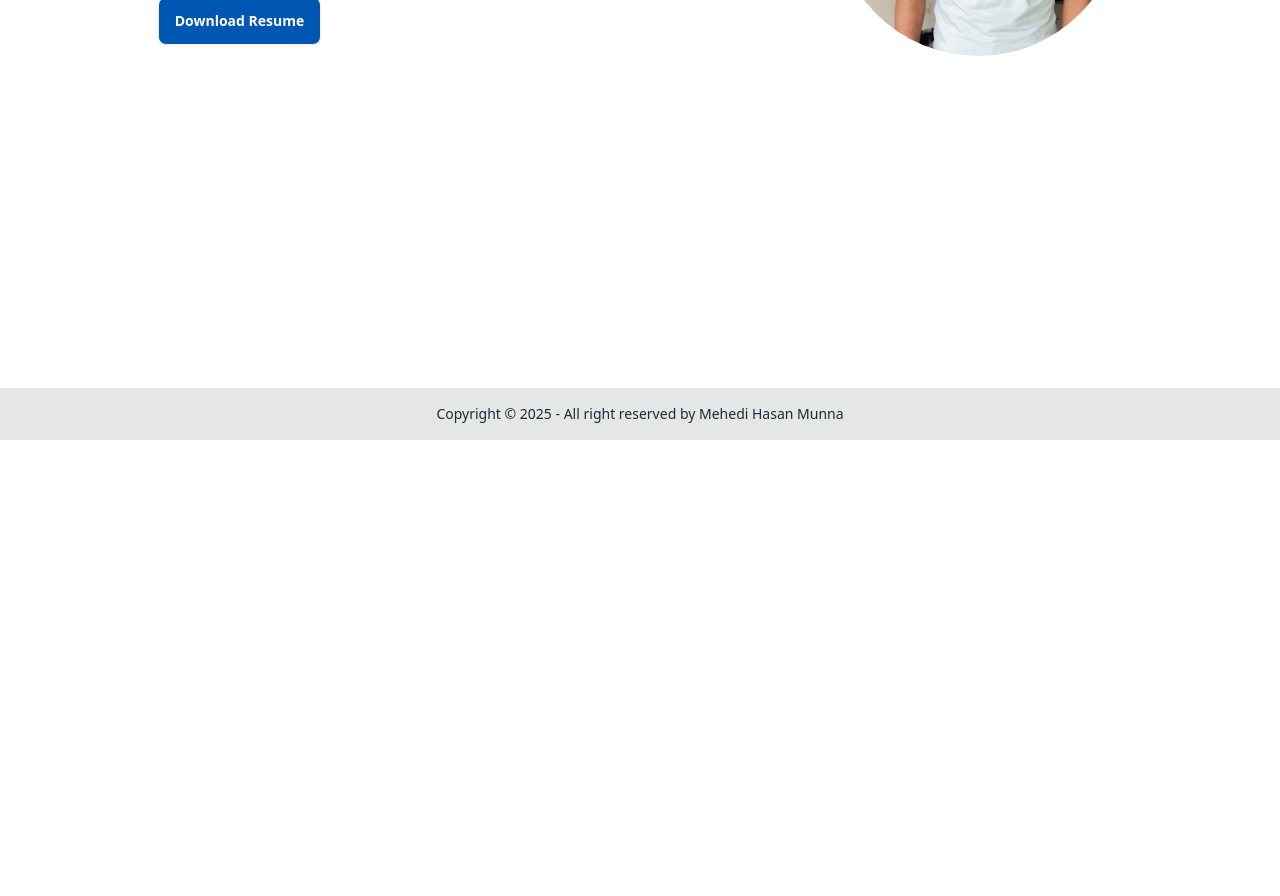
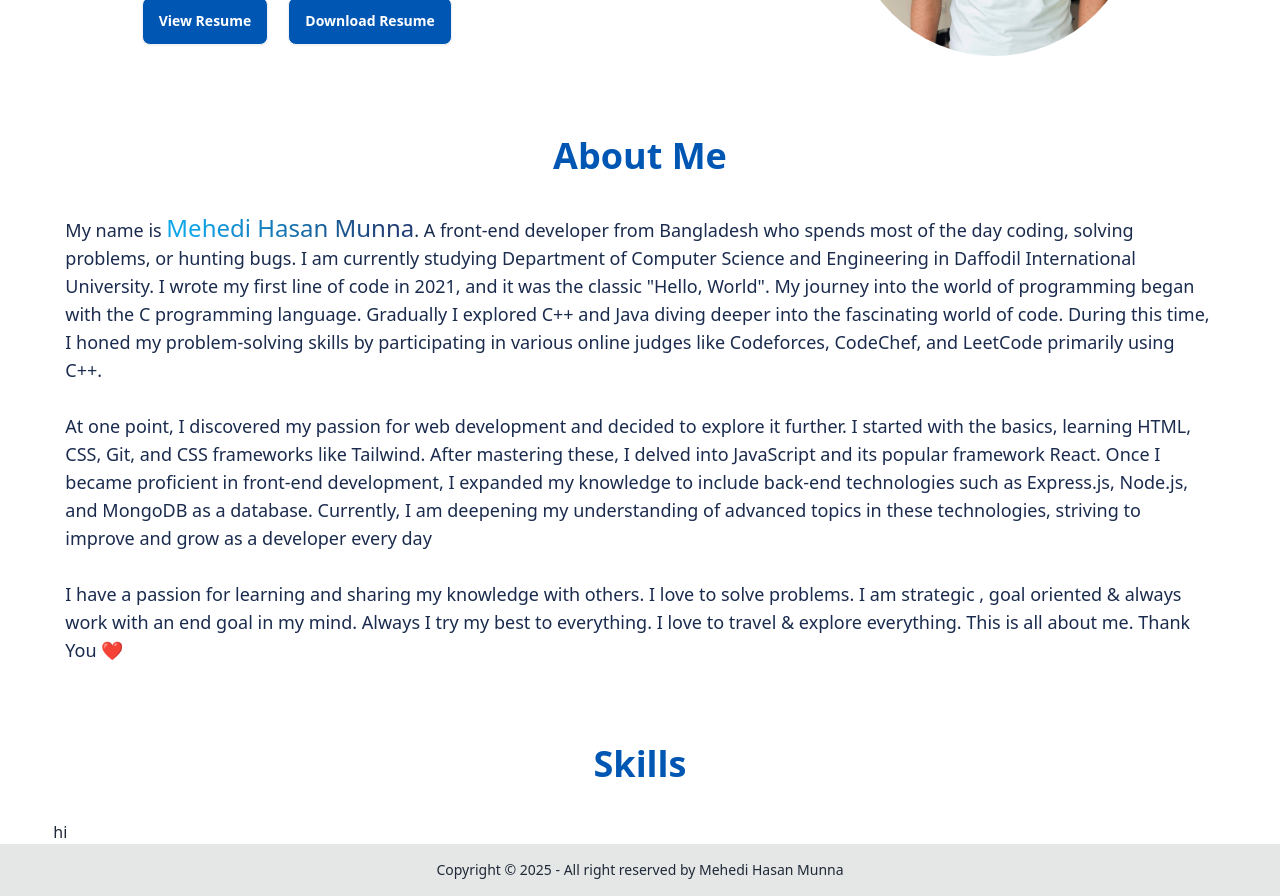
Before and after one commit to munna516/Portfolio, a React (Vite) app: page / in a window 1280 px wide. Shown: the part 360-1256 px from the top of the page. Before the commit the page ends 800 px from the top, so only its background shows below. Built offline with nearby package versions, Linux system fonts and the light colour scheme.

Commit message:
about section done

```diff
--- a/src/Components/About Me/AboutMe.jsx
+++ b/src/Components/About Me/AboutMe.jsx
@@ -1,11 +1,44 @@
-import React from 'react';
+import React from "react";
+import Title from "../Title/Title";
 
 const AboutMe = () => {
-    return (
-        <div>
-            This is About Me Section
-        </div>
-    );
+  return (
+    <div className="px-3">
+      <Title title="About Me"></Title>
+      <div className="flex flex-col gap-7 md:text-lg text-navy font-medium">
+        <h1>
+          My name is <span className="text-transparent text-2xl bg-clip-text bg-gradient-to-r from-sky-500 from-10%   to-navy-light to-90%">Mehedi Hasan Munna</span>. A front-end developer from Bangladesh
+          who spends most of the day coding, solving problems, or hunting bugs. I
+          am currently studying Department of Computer Science and Engineering
+          in Daffodil International University. I wrote my first line of code in
+          2021, and it was the classic "Hello, World". My journey into the world
+          of programming began with the C programming language. Gradually I
+          explored C++ and Java diving deeper into the fascinating world of
+          code. During this time, I honed my problem-solving skills by
+          participating in various online judges like Codeforces, CodeChef, and
+          LeetCode primarily using C++.
+        </h1>
+        <h1>
+          {" "}
+          At one point, I discovered my passion for web development and decided
+          to explore it further. I started with the basics, learning HTML, CSS,
+          Git, and CSS frameworks like Tailwind. After mastering these, I
+          delved into JavaScript and its popular framework React. Once I became
+          proficient in front-end development, I expanded my knowledge to
+          include back-end technologies such as Express.js, Node.js, and MongoDB
+          as a database. Currently, I am deepening my understanding of advanced
+          topics in these technologies, striving to improve and grow as a
+          developer every day
+        </h1>
+        <h1 className="">
+          I have a passion for learning and sharing my knowledge with others. I
+          love to solve problems. I am strategic , goal oriented & always work
+          with an end goal in my mind. Always I try my best to everything. I
+          love to travel & explore everything. This is all about me. Thank You ❤️
+        </h1>
+      </div>
+    </div>
+  );
 };
 
 export default AboutMe;
--- a/src/Components/Banner/Banner.jsx
+++ b/src/Components/Banner/Banner.jsx
@@ -4,12 +4,12 @@ import { FaFacebook, FaGithub, FaLinkedin } from "react-icons/fa";
 
 const Banner = () => {
   return (
-    <div className="md:flex items-center justify-evenly mt-32 px-5 lg:px-10">
+    <div className="md:flex items-center justify-around mt-32 px-5 lg:px-10">
       {/* Left Side Designamtion */}
       <div className="text-center md:text-left">
         <div className="">
           <h1 className="text-navy font-medium text-base md:text-lg lg:text-xl">
-            Welcome to My Personal Portfolio
+            Welcome to My Personal Portfolio 😊
           </h1>
           <h1 className="text-2xl md:text-3xl lg:text-5xl font-bold my-3">
             I'm{" "}
@@ -49,6 +49,13 @@ const Banner = () => {
         </div>
         <div className="mt-8">
           <a
+            href="https://docs.google.com/document/d/1XzOiH_4OKDpd-yNg3OgLo-c5IplcFswSnNh4Fr-T9A4/edit?usp=sharing"
+            target="_blank"
+            className="btn bg-royal-blue text-white hover:bg-navy-light mr-5"
+          >
+            View Resume
+          </a>
+          <a
             href="/resume.pdf"
             download="Munna_Resume.pdf"
             className="btn bg-royal-blue text-white hover:bg-navy-light "
--- a/src/Components/Skills/Skills.jsx
+++ b/src/Components/Skills/Skills.jsx
@@ -1,11 +1,13 @@
-import React from 'react';
+import React from "react";
+import Title from "../Title/Title";
 
 const Skills = () => {
-    return (
-        <div>
-            This is skills
-        </div>
-    );
+  return (
+    <div>
+      <Title title="Skills"></Title>
+      <h1>hi</h1>
+    </div>
+  );
 };
 
 export default Skills;
--- /dev/null
+++ b/src/Components/Title/Title.jsx
@@ -0,0 +1,11 @@
+import React from "react";
+
+const Title = ({ title }) => {
+  return (
+    <div className="mt-10 mb-5 md:mt-20 md:mb-9">
+      <h1 className="text-center text-4xl font-bold text-royal-blue">{title}</h1>
+    </div>
+  );
+};
+
+export default Title;
--- a/src/Layout/Root.jsx
+++ b/src/Layout/Root.jsx
@@ -5,7 +5,7 @@ import { Outlet } from "react-router-dom";
 
 const Root = () => {
   return (
-    <div className="flex flex-col min-h-screen  ">
+    <div className="flex flex-col min-h-screen">
       <div>
         <Navbar></Navbar>
       </div>
--- a/src/Pages/Home/Home.jsx
+++ b/src/Pages/Home/Home.jsx
@@ -10,8 +10,10 @@ const Home = () => {
   return (
     <div className="w-11/12 mx-auto">
       <Banner></Banner>
-      {/* <AboutMe></AboutMe>
+      <AboutMe></AboutMe>
       <Skills></Skills>
+      {/*
+
       <Education></Education>
       <Projexts></Projexts>
       <Contact></Contact> */}
--- a/src/Pages/Navbar/Navbar.jsx
+++ b/src/Pages/Navbar/Navbar.jsx
@@ -37,11 +37,11 @@ const Navbar = () => {
     </>
   );
   return (
-    <div className="navbar fixed top-0 bg-base-300 left-0 z-50  py-3 px-16">
+    <div className="navbar fixed top-0 bg-base-300 left-0 z-50  py-3 px-5 lg:px-16">
       <div className="navbar-start">
         <div className="dropdown">
           <div tabIndex={0} role="button" className="btn btn-ghost lg:hidden">
-            <MdTableRows className="text-2xl"></MdTableRows>
+            <MdTableRows className="text-2xl text-royal-blue"></MdTableRows>
           </div>
           <ul
             tabIndex={0}
```
